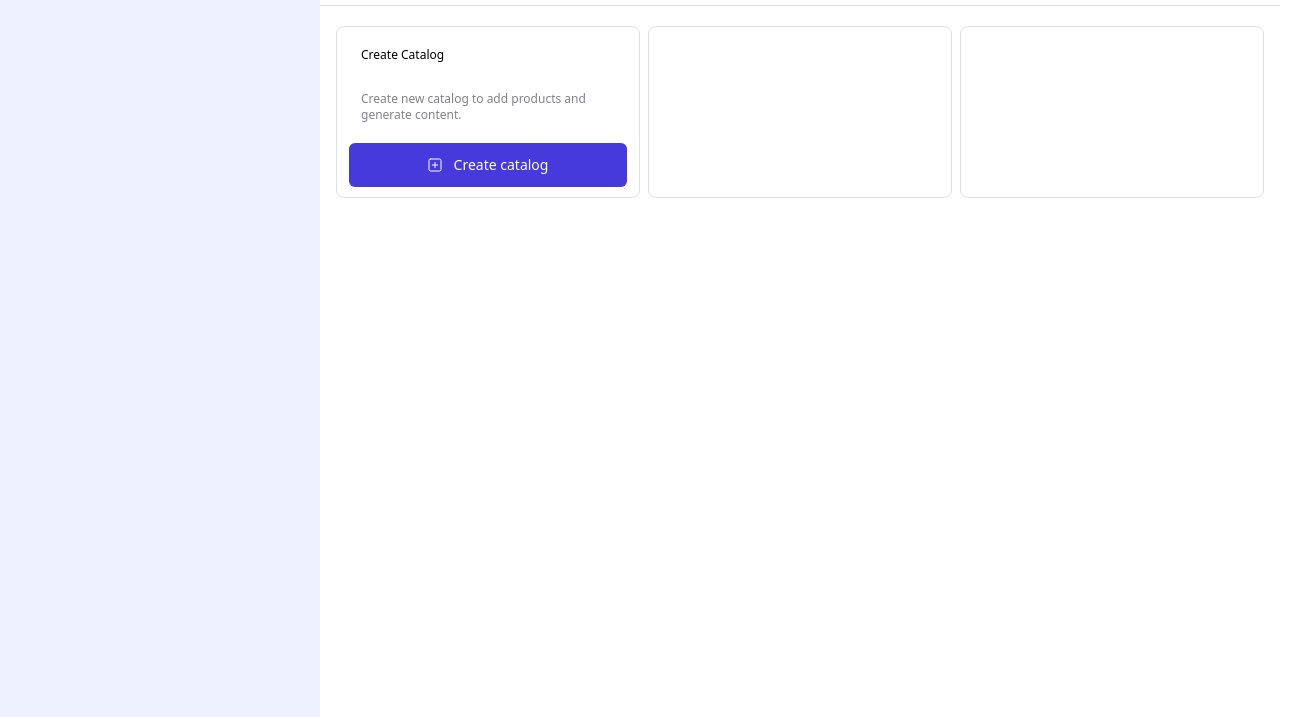
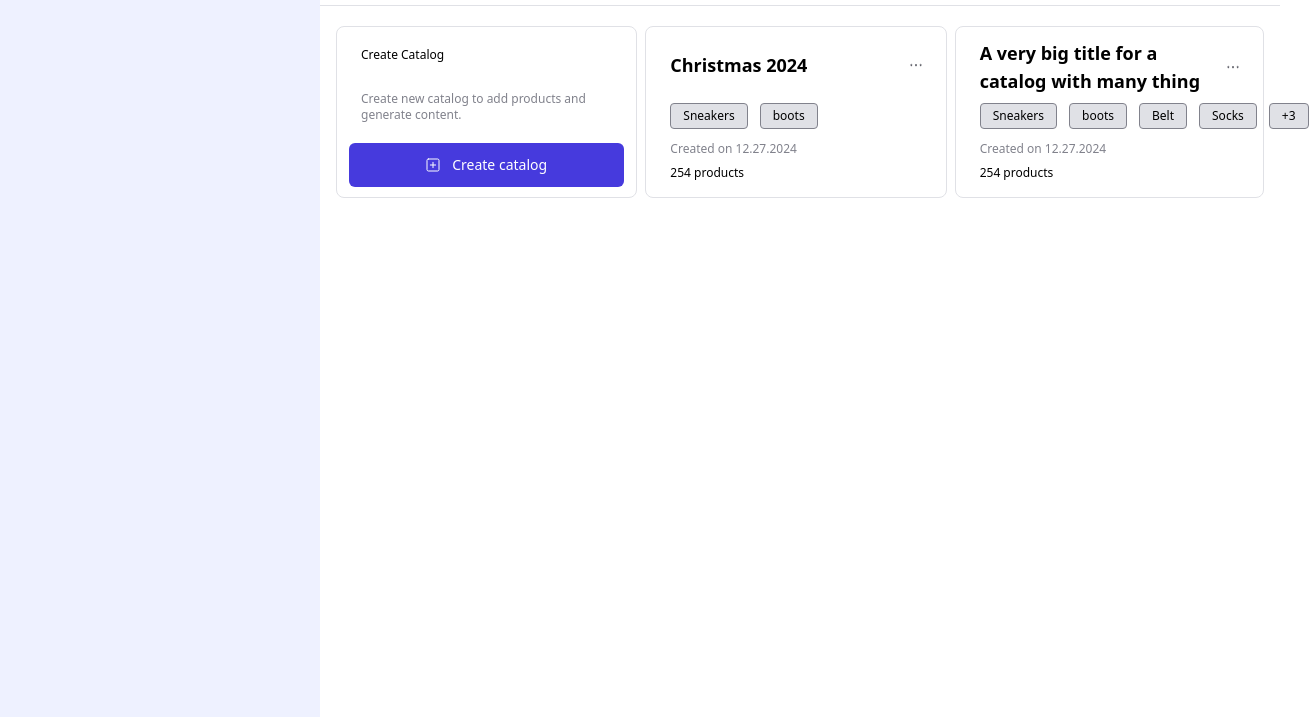
Before and after one commit to Lohos06/Tailwind, a plain HTML site: page index.html in a window 1280 px wide. Shown: the part 83-800 px from the top of the page, 1309 px wide, since content can reach past the window. Drawn offline with nearby package versions, Linux system fonts and the light colour scheme.

Commit message:
V3 blocs catalogs finis

```diff
--- a/index.html
+++ b/index.html
@@ -62,11 +62,42 @@
                 </div>
 
                 <div class="w-1/3 h-43 p-3 border-lightgrey border-1 rounded-lg">
+                    <div class="flex flex-1 justify-between p-3">
+                        <h3 class="text-lg font-semibold">Christmas 2024</h3>
+                        <img class="text-white" src="assets/Icon3Points.svg" alt="Icon see more actions">
+                    </div>
+                    <div class="flex flex-col gap-3 p-3">
+                        <div class="flex gap-3">
+                            <p class="bg-lightgrey border-grey border-1 rounded-sm px-3 py-1 text-xs font-normal">Sneakers</p>
+                            <p class="bg-lightgrey border-grey border-1 rounded-sm px-3 py-1 text-xs font-normal">boots</p>
+                        </div>
 
+                        <div>
+                            <p class="text-xs font-normal text-grey">Created on 12.27.2024</p>
+                            <p class="py-2 text-xs font-medium">254 products</p>
+                        </div>
+                    </div>
                 </div>
 
                 <div class="w-1/3 h-43 p-3 border-lightgrey border-1 rounded-lg">
+                    <div class="flex flex-1 justify-between px-3">
+                        <h3 class="text-lg font-semibold">A very big title for a catalog with many thing</h3>
+                        <img class="text-white" src="assets/Icon3Points.svg" alt="Icon see more actions">
+                    </div>
+                    <div class="flex flex-col gap-3 px-3 py-2">
+                        <div class="flex gap-3">
+                            <p class="bg-lightgrey border-grey border-1 rounded-sm px-3 py-1 text-xs font-normal">Sneakers</p>
+                            <p class="bg-lightgrey border-grey border-1 rounded-sm px-3 py-1 text-xs font-normal">boots</p>
+                            <p class="bg-lightgrey border-grey border-1 rounded-sm px-3 py-1 text-xs font-normal">Belt</p>
+                            <p class="bg-lightgrey border-grey border-1 rounded-sm px-3 py-1 text-xs font-normal">Socks</p>
+                            <p class="bg-lightgrey border-grey border-1 rounded-sm px-3 py-1 text-xs font-normal">+3</p>
+                        </div>
 
+                        <div>
+                            <p class="text-xs font-normal text-grey">Created on 12.27.2024</p>
+                            <p class="py-2 text-xs font-medium">254 products</p>
+                        </div>
+                    </div>
                 </div>
             </div>
 
```
Also changed, not shown: assets/Icon3Points.svg (added), questions.txt.
